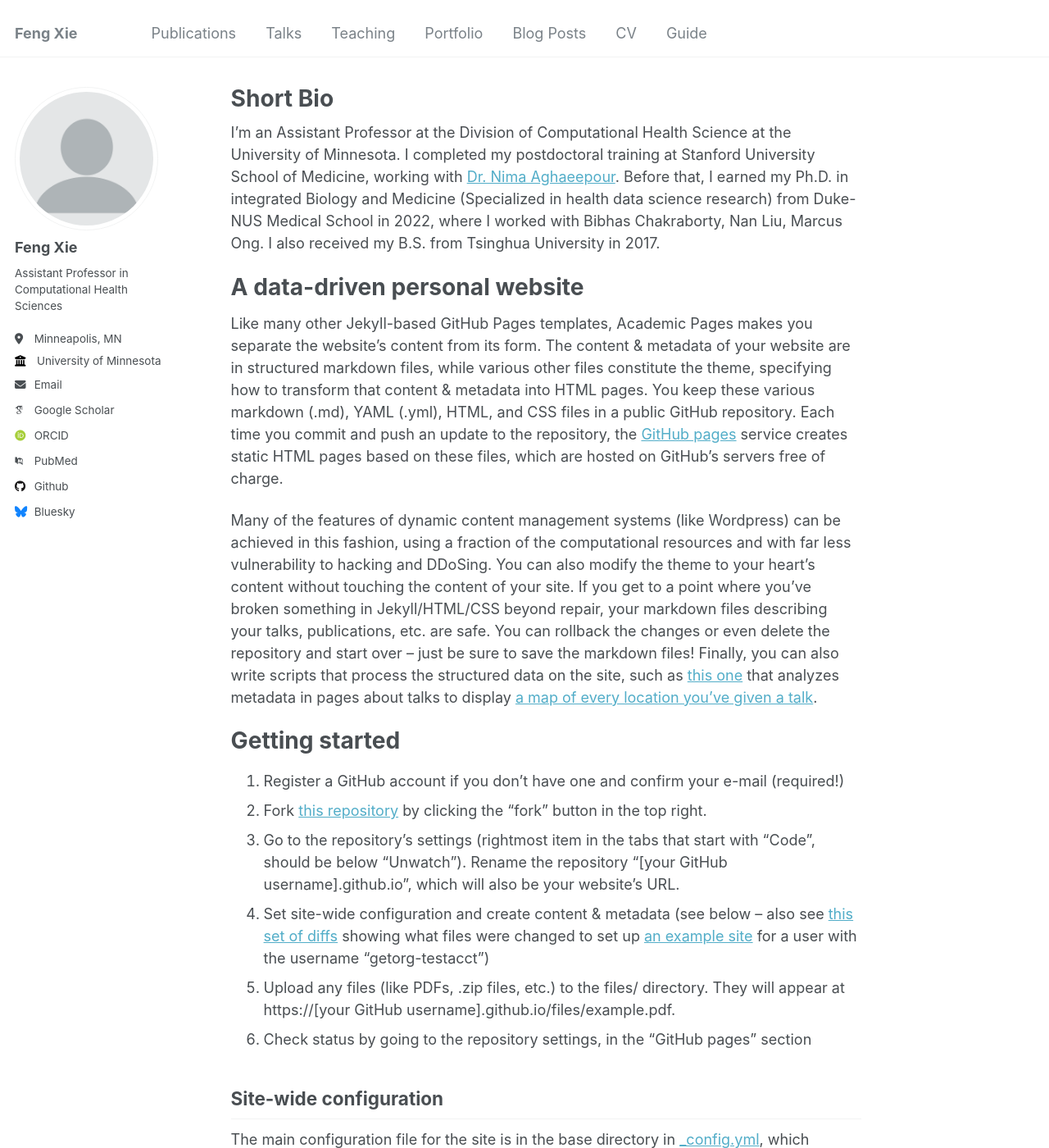
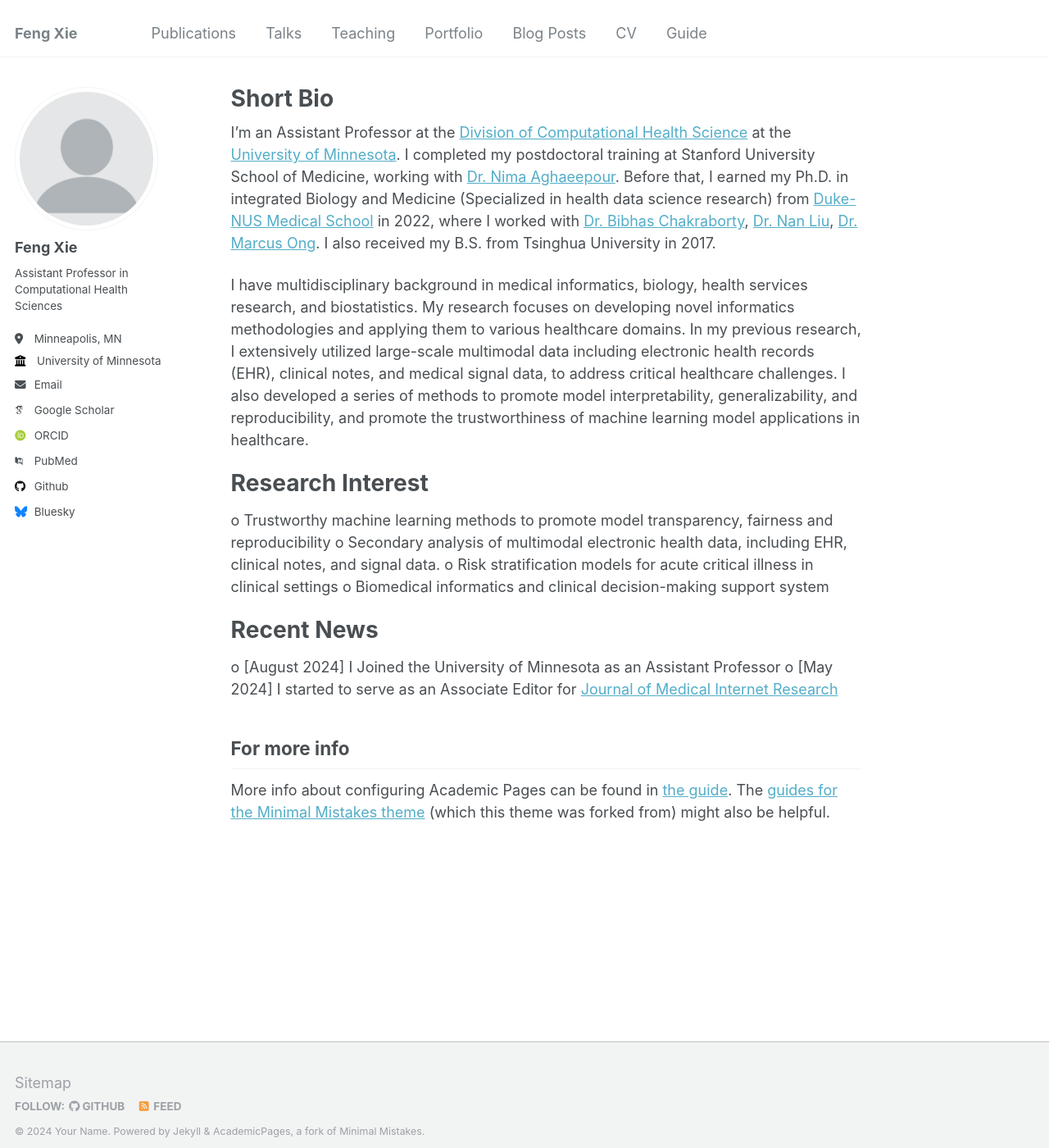
Before and after one commit to fengx13/fengx13.github.io, a Jekyll site: the page built from _pages/about.md, in a window 1280 px wide and 1400 px high. Shown: the whole window at 82% size. Built offline with Jekyll 4.4.1, drawn with Linux system fonts in a browser that asks for light colours; some web fonts are replaced; some of the changed text lies outside the part shown.

Commit message:
Update about.md

```diff
--- a/_pages/about.md
+++ b/_pages/about.md
@@ -6,42 +6,22 @@ redirect_from:
   - /about/
   - /about.html
 ---
-I'm an Assistant Professor at the Division of Computational Health Science at the University of Minnesota. I completed my postdoctoral training at Stanford University School of Medicine, working with [Dr. Nima Aghaeepour](https://nalab.stanford.edu/team/nima-aghaeepour/). Before that, I earned my Ph.D. in integrated Biology and Medicine (Specialized in health data science research) from Duke-NUS Medical School in 2022, where I worked with Bibhas Chakraborty, Nan Liu, Marcus Ong. I also received my B.S. from Tsinghua University in 2017.
+I'm an Assistant Professor at the [Division of Computational Health Science](https://med.umn.edu/surgery/divisions/computational-health-sciences) at the [University of Minnesota](https://twin-cities.umn.edu/). I completed my postdoctoral training at Stanford University School of Medicine, working with [Dr. Nima Aghaeepour](https://nalab.stanford.edu/team/nima-aghaeepour/). Before that, I earned my Ph.D. in integrated Biology and Medicine (Specialized in health data science research) from [Duke-NUS Medical School](https://www.duke-nus.edu.sg/) in 2022, where I worked with [Dr. Bibhas Chakraborty](https://blog.nus.edu.sg/bibhas/), [Dr. Nan Liu](https://blog.nus.edu.sg/liunan/), [Dr. Marcus Ong](https://www.duke-nus.edu.sg/directory/detail/ong-eng-hock-marcus). I also received my B.S. from Tsinghua University in 2017.
 
-A data-driven personal website
+I have multidisciplinary background in medical informatics, biology, health services research, and biostatistics. My research focuses on developing novel informatics methodologies and applying them to various healthcare domains. In my previous research, I extensively utilized large-scale multimodal data including electronic health records (EHR), clinical notes, and medical signal data, to address critical healthcare challenges. I also developed a series of methods to promote model interpretability, generalizability, and reproducibility, and promote the trustworthiness of machine learning model applications in healthcare.
+
+Research Interest
 ======
-Like many other Jekyll-based GitHub Pages templates, Academic Pages makes you separate the website's content from its form. The content & metadata of your website are in structured markdown files, while various other files constitute the theme, specifying how to transform that content & metadata into HTML pages. You keep these various markdown (.md), YAML (.yml), HTML, and CSS files in a public GitHub repository. Each time you commit and push an update to the repository, the [GitHub pages](https://pages.github.com/) service creates static HTML pages based on these files, which are hosted on GitHub's servers free of charge.
+o	Trustworthy machine learning methods to promote model transparency, fairness and reproducibility
+o	Secondary analysis of multimodal electronic health data, including EHR, clinical notes, and signal data.
+o	Risk stratification models for acute critical illness in clinical settings
+o	Biomedical informatics and clinical decision-making support system
 
-Many of the features of dynamic content management systems (like Wordpress) can be achieved in this fashion, using a fraction of the computational resources and with far less vulnerability to hacking and DDoSing. You can also modify the theme to your heart's content without touching the content of your site. If you get to a point where you've broken something in Jekyll/HTML/CSS beyond repair, your markdown files describing your talks, publications, etc. are safe. You can rollback the changes or even delete the repository and start over -- just be sure to save the markdown files! Finally, you can also write scripts that process the structured data on the site, such as [this one](https://github.com/academicpages/academicpages.github.io/blob/master/talkmap.ipynb) that analyzes metadata in pages about talks to display [a map of every location you've given a talk](https://academicpages.github.io/talkmap.html).
 
-Getting started
+Recent News
 ======
-1. Register a GitHub account if you don't have one and confirm your e-mail (required!)
-1. Fork [this repository](https://github.com/academicpages/academicpages.github.io) by clicking the "fork" button in the top right.
-1. Go to the repository's settings (rightmost item in the tabs that start with "Code", should be below "Unwatch"). Rename the repository "[your GitHub username].github.io", which will also be your website's URL.
-1. Set site-wide configuration and create content & metadata (see below -- also see [this set of diffs](http://archive.is/3TPas) showing what files were changed to set up [an example site](https://getorg-testacct.github.io) for a user with the username "getorg-testacct")
-1. Upload any files (like PDFs, .zip files, etc.) to the files/ directory. They will appear at https://[your GitHub username].github.io/files/example.pdf.
-1. Check status by going to the repository settings, in the "GitHub pages" section
-
-Site-wide configuration
-------
-The main configuration file for the site is in the base directory in [_config.yml](https://github.com/academicpages/academicpages.github.io/blob/master/_config.yml), which defines the content in the sidebars and other site-wide features. You will need to replace the default variables with ones about yourself and your site's github repository. The configuration file for the top menu is in [_data/navigation.yml](https://github.com/academicpages/academicpages.github.io/blob/master/_data/navigation.yml). For example, if you don't have a portfolio or blog posts, you can remove those items from that navigation.yml file to remove them from the header.
-
-Create content & metadata
-------
-For site content, there is one markdown file for each type of content, which are stored in directories like _publications, _talks, _posts, _teaching, or _pages. For example, each talk is a markdown file in the [_talks directory](https://github.com/academicpages/academicpages.github.io/tree/master/_talks). At the top of each markdown file is structured data in YAML about the talk, which the theme will parse to do lots of cool stuff. The same structured data about a talk is used to generate the list of talks on the [Talks page](https://academicpages.github.io/talks), each [individual page](https://academicpages.github.io/talks/2012-03-01-talk-1) for specific talks, the talks section for the [CV page](https://academicpages.github.io/cv), and the [map of places you've given a talk](https://academicpages.github.io/talkmap.html) (if you run this [python file](https://github.com/academicpages/academicpages.github.io/blob/master/talkmap.py) or [Jupyter notebook](https://github.com/academicpages/academicpages.github.io/blob/master/talkmap.ipynb), which creates the HTML for the map based on the contents of the _talks directory).
-
-**Markdown generator**
-
-I have also created [a set of Jupyter notebooks](https://github.com/academicpages/academicpages.github.io/tree/master/markdown_generator
-) that converts a CSV containing structured data about talks or presentations into individual markdown files that will be properly formatted for the Academic Pages template. The sample CSVs in that directory are the ones I used to create my own personal website at stuartgeiger.com. My usual workflow is that I keep a spreadsheet of my publications and talks, then run the code in these notebooks to generate the markdown files, then commit and push them to the GitHub repository.
-
-How to edit your site's GitHub repository
-------
-Many people use a git client to create files on their local computer and then push them to GitHub's servers. If you are not familiar with git, you can directly edit these configuration and markdown files directly in the github.com interface. Navigate to a file (like [this one](https://github.com/academicpages/academicpages.github.io/blob/master/_talks/2012-03-01-talk-1.md) and click the pencil icon in the top right of the content preview (to the right of the "Raw | Blame | History" buttons). You can delete a file by clicking the trashcan icon to the right of the pencil icon. You can also create new files or upload files by navigating to a directory and clicking the "Create new file" or "Upload files" buttons.
-
-Example: editing a markdown file for a talk
-![Editing a markdown file for a talk](/images/editing-talk.png)
+o	[August 2024] I Joined the University of Minnesota as an Assistant Professor
+o	[May 2024] I started to serve as an Associate Editor for [Journal of Medical Internet Research](https://www.jmir.org/)
 
 For more info
 ------
```
